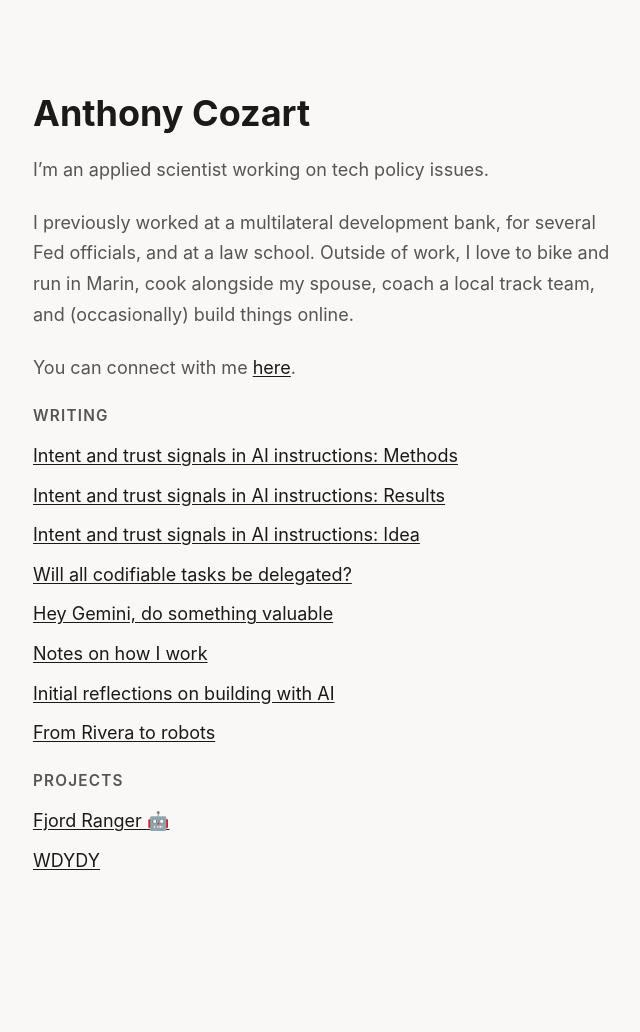
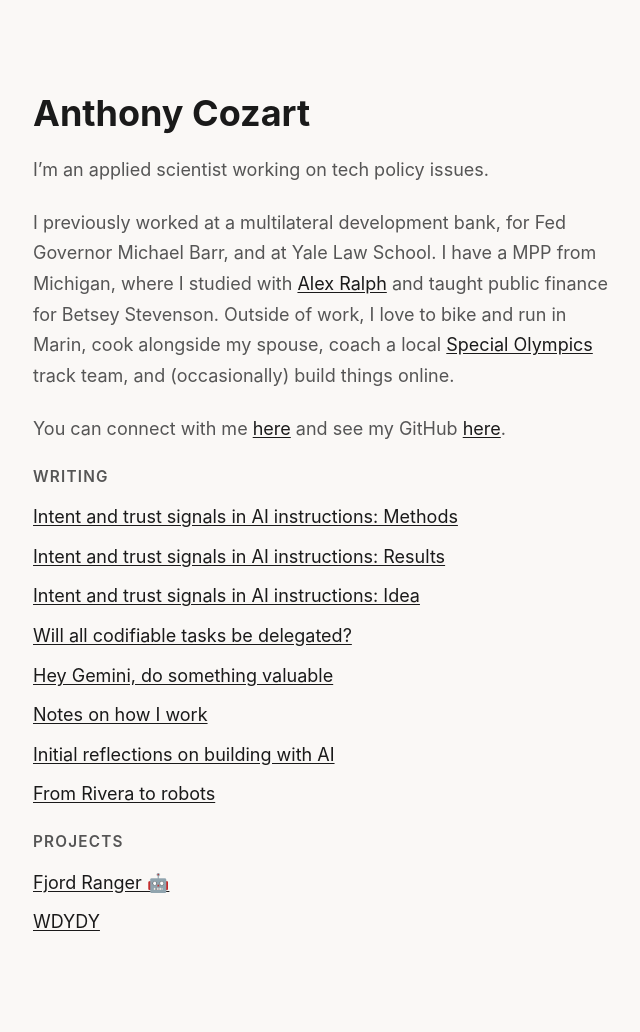
Before and after one commit to anthonycozart/anthonycozart.github.io, a Jekyll site: the page built from index.md, in a window 1280 px wide. Shown: the whole page, without its empty margins (314-954 px from the left). Built offline with Jekyll 4.4.1, drawn with Linux system fonts in a browser that asks for light colours; before the commit the page ends 971 px from its top, so only the background shows below that.

Commit message:
update index

```diff
--- a/index.md
+++ b/index.md
@@ -4,6 +4,6 @@ layout: home
 
 I'm an applied scientist working on tech policy issues.
 
-I previously worked at a multilateral development bank, for several Fed officials, and at a law school. Outside of work, I love to bike and run in Marin, cook alongside my spouse, coach a local track team, and (occasionally) build things online.
+I previously worked at a multilateral development bank, for Fed Governor Michael Barr, and at Yale Law School. I have a MPP from Michigan, where I studied with [Alex Ralph](https://fordschool.umich.edu/faculty/alex-ralph) and taught public finance for Betsey Stevenson. Outside of work, I love to bike and run in Marin, cook alongside my spouse, coach a local [Special Olympics](https://www.specialolympics.org/) track team, and (occasionally) build things online.
 
-You can connect with me [here](https://www.linkedin.com/in/anthony-cozart/).
+You can connect with me [here](https://www.linkedin.com/in/anthony-cozart/) and see my GitHub [here](https://github.com/anthonycozart/).
```
